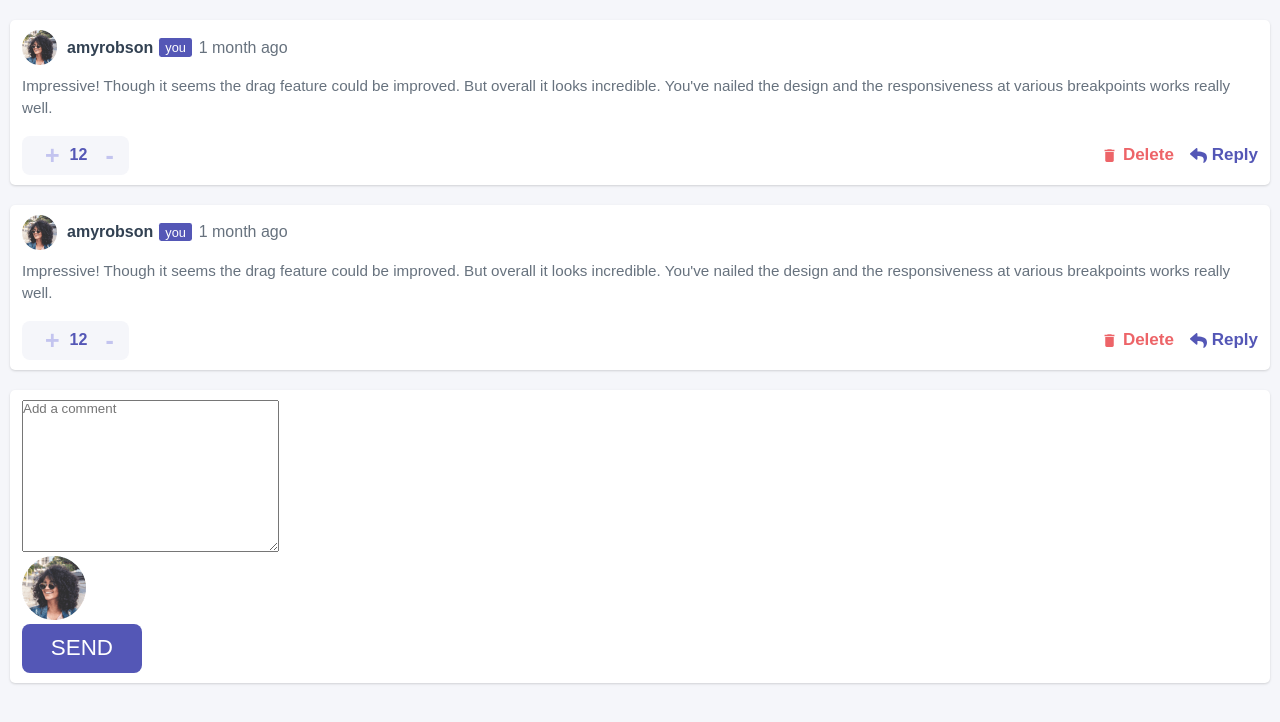
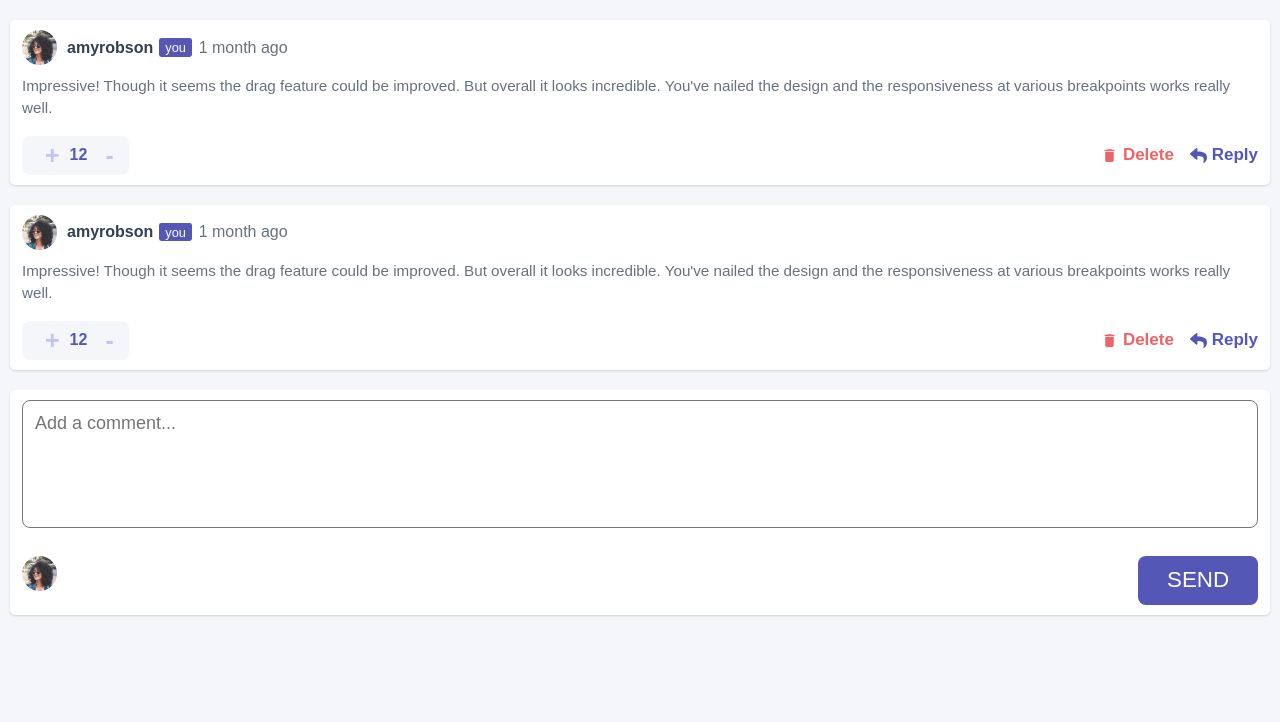
Before and after one commit to Webmekanic/Interactive-Comments, a React (Create React App) app: page / in a window 1280 px wide. Shown: the top 722 px of the page. Built offline with nearby package versions, Linux system fonts and the light colour scheme; a web font is replaced by a local one.

Commit message:
add comment form

```diff
--- a/src/components/commentForm.jsx
+++ b/src/components/commentForm.jsx
@@ -2,21 +2,23 @@ import React from "react"
 import user from "../images/avatars/image-amyrobson.png"
 import Button from "./shared/button"
 import Card from "./shared/card/card"
+import { StyledForm } from "./styled/styledForm"
 
 const CommentForm = () => {
   return (
     <Card>
+      <StyledForm>
         <textarea
-        name=""
-        id=""
-        cols="30"
-        rows="10"
-        placeholder="Add a comment"
+          className="textArea"
+          placeholder="Add a comment..."
         ></textarea>
+        <div className="formGroup">
           <div className="styledImg">
             <img src={user} alt="User" />
           </div>
           <Button>Send</Button>
+        </div>
+      </StyledForm>
     </Card>
   )
 }
--- /dev/null
+++ b/src/components/styled/styledForm.jsx
@@ -0,0 +1,32 @@
+import styled from "styled-components"
+
+export const StyledForm = styled.section`
+  .textArea {
+    // border: 2px solid red;
+    width: 100%;
+    height: 8rem;
+    border-radius: 8px;
+    padding: 12px;
+    font-size: 18px;
+    resize: none;
+    outline: none;
+  }
+
+   .styledImg{
+  height: 35px;
+  width: 35px;
+  display: flex;
+  flex - direction: row;
+  object-fit: cover;
+  }
+
+  img {
+    width: 100%;
+    height: 100%;
+  }
+  .formGroup{
+    display: flex;
+    justify-content: space-between;
+    margin-top: 1.5rem;
+  }
+`
--- a/src/theme/globalStyles.jsx
+++ b/src/theme/globalStyles.jsx
@@ -15,6 +15,7 @@ html{
 }
 body{
   background: hsl(228, 33%, 97%);
+  padding-bottom: 35px;
 
 }
 `
```
Lines whose indentation alone changed are shown as unchanged.
